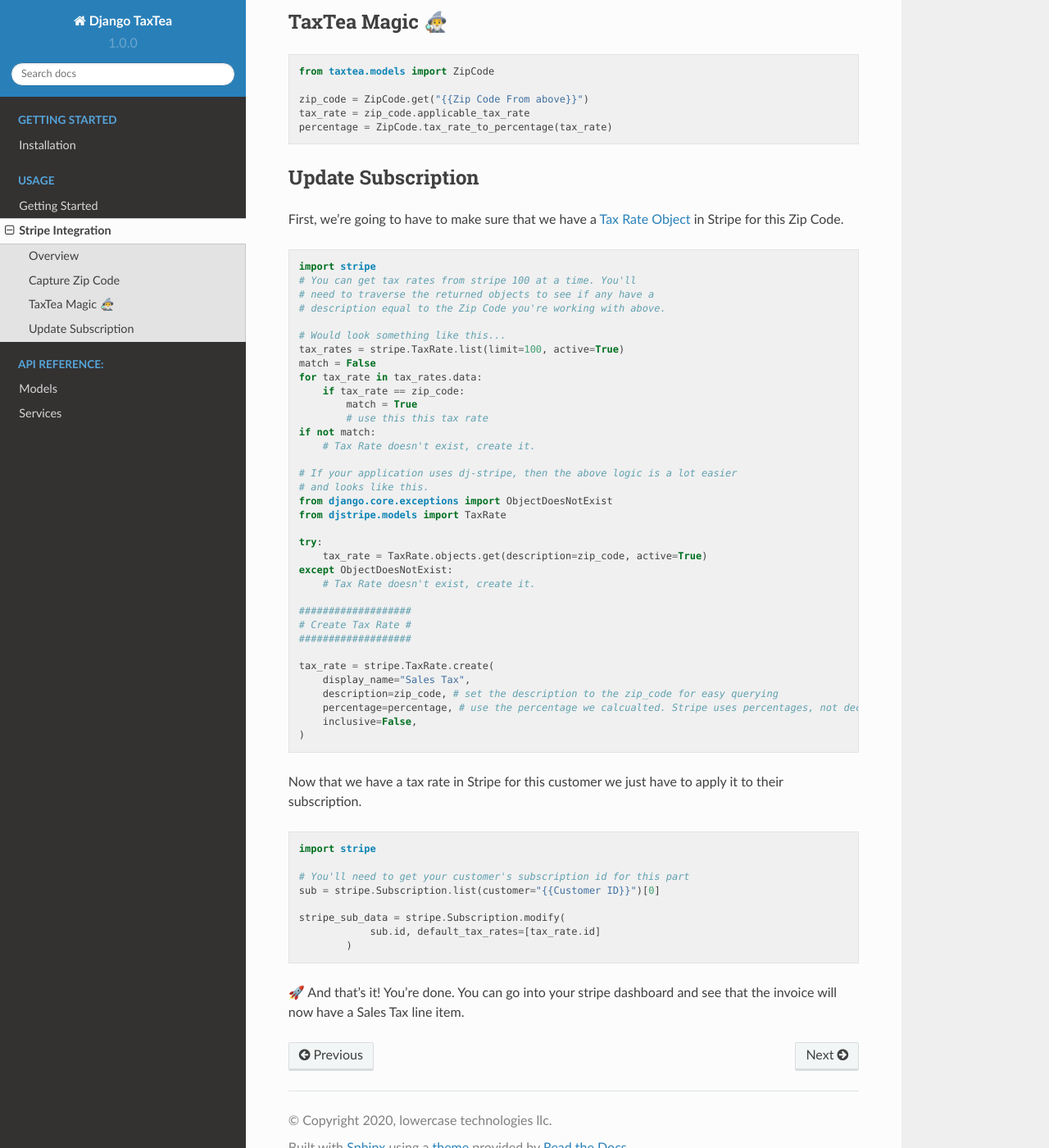
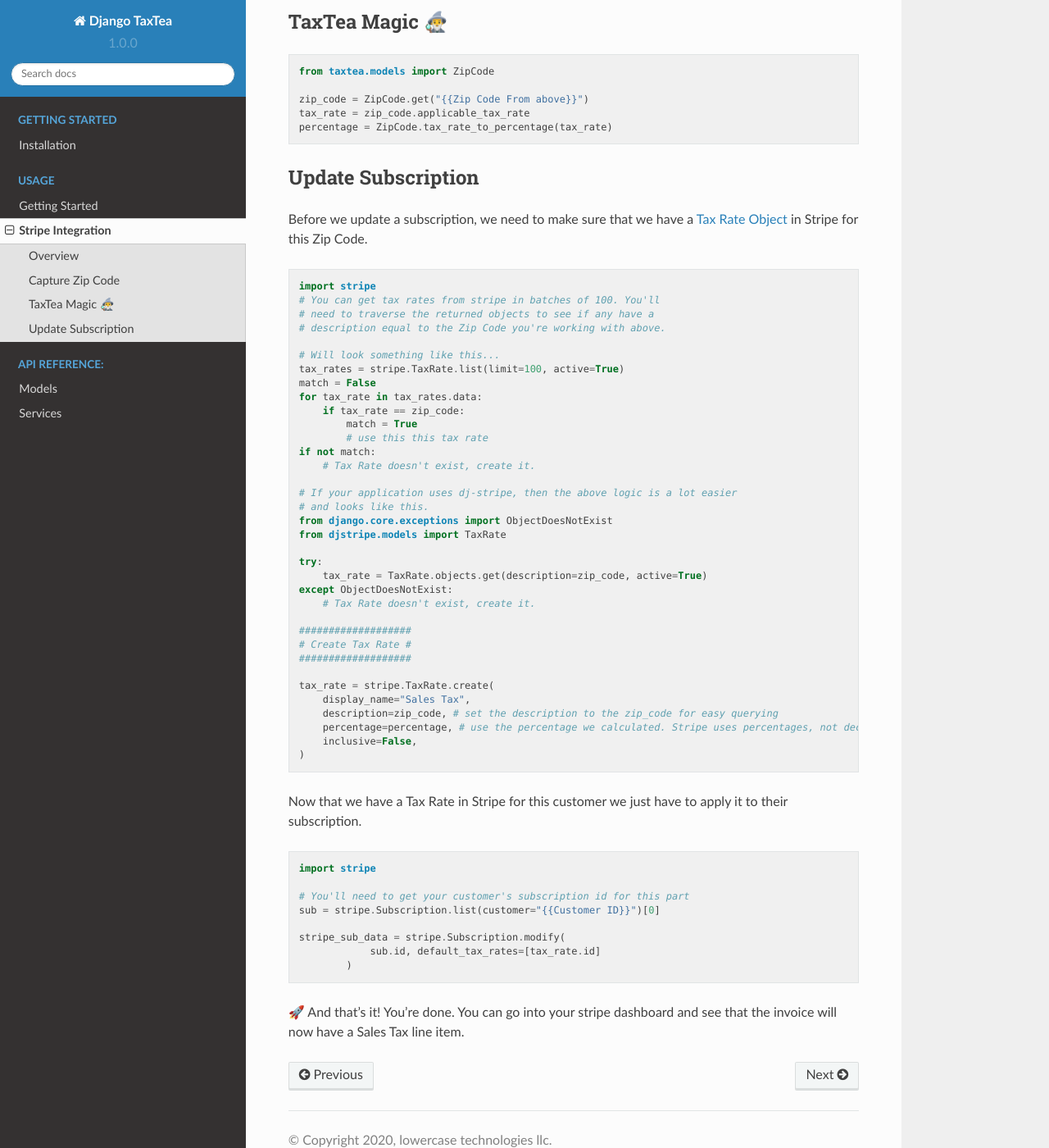
Before and after one commit to lowercase-app/django-taxtea, a Sphinx documentation site: the page built from docs/usage/stripe-integration.rst, in a window 1280 px wide and 1400 px high, scrolled down 1277 px. Shown: the whole window at 82% size. Built offline with Sphinx 7.4.7 and the Read the Docs theme 2.0.0, drawn with Linux system fonts in a browser that asks for light colours.

Commit message:
typo & phrasing

```diff
--- a/docs/usage/stripe-integration.rst
+++ b/docs/usage/stripe-integration.rst
@@ -84,17 +84,17 @@
 Update Subscription
 --------------------
 
-First, we're going to have to make sure that we have a `Tax Rate Object <https://stripe.com/docs/api/tax_rates/object>`_ in Stripe for this Zip Code.
+Before we update a subscription, we need to make sure that we have a `Tax Rate Object <https://stripe.com/docs/api/tax_rates/object>`_ in Stripe for this Zip Code.
 
 
 .. code-block:: Python
 
     import stripe
-    # You can get tax rates from stripe 100 at a time. You'll
+    # You can get tax rates from stripe in batches of 100. You'll
     # need to traverse the returned objects to see if any have a
     # description equal to the Zip Code you're working with above.
 
-    # Would look something like this...
+    # Will look something like this...
     tax_rates = stripe.TaxRate.list(limit=100, active=True)
     match = False
     for tax_rate in tax_rates.data:
@@ -121,12 +121,12 @@
     tax_rate = stripe.TaxRate.create(
         display_name="Sales Tax",
         description=zip_code, # set the description to the zip_code for easy querying
-        percentage=percentage, # use the percentage we calcualted. Stripe uses percentages, not decimals.
+        percentage=percentage, # use the percentage we calculated. Stripe uses percentages, not decimals.
         inclusive=False,
     )
 
 
-Now that we have a tax rate in Stripe for this customer we just have to apply it to their subscription.
+Now that we have a Tax Rate in Stripe for this customer we just have to apply it to their subscription.
 
 .. code-block:: Python
 
```
